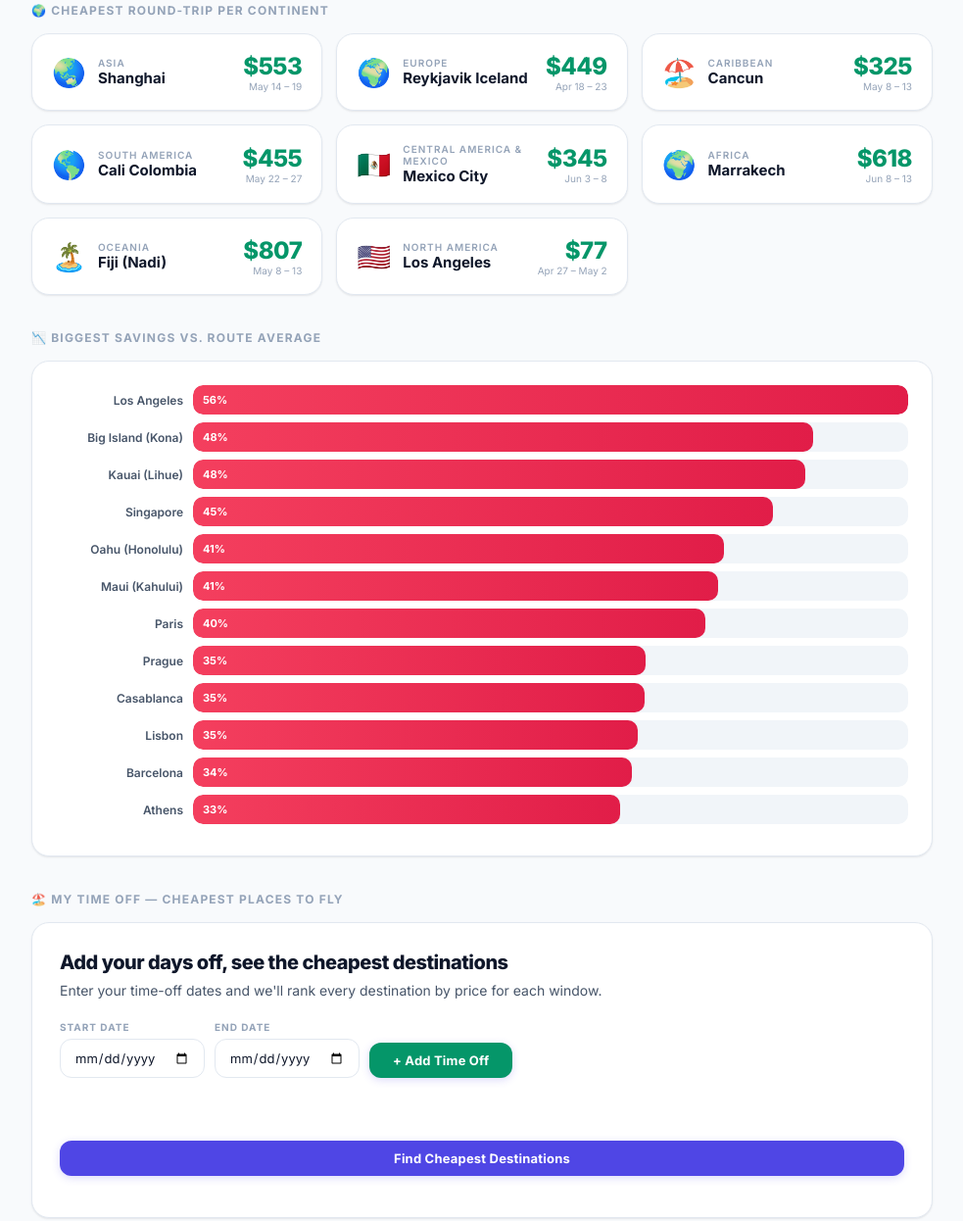
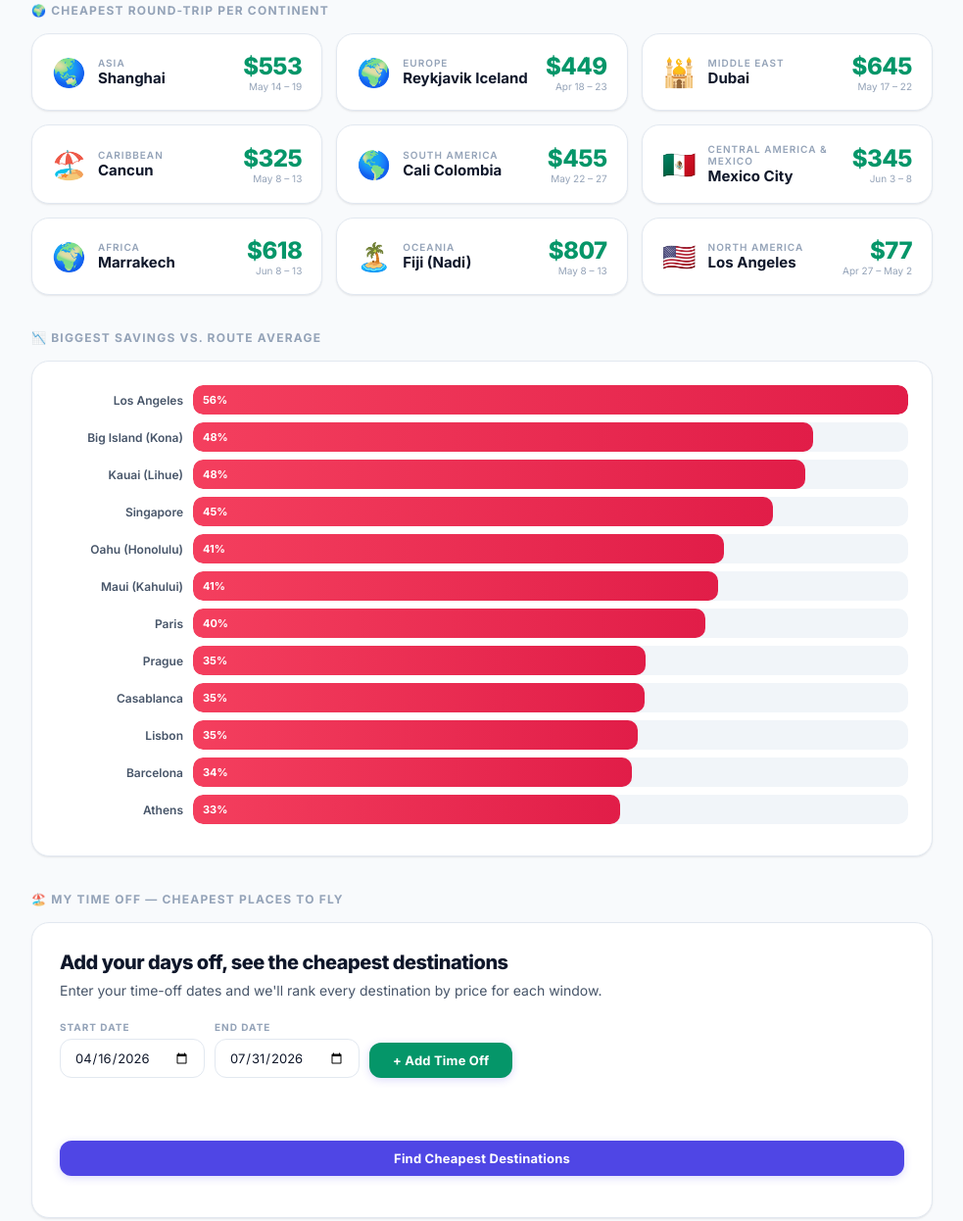
Before and after one commit to upham51/sea-flight-deals, a plain HTML site: page index.html in a window 1280 px wide. Shown: the part 313-1559 px from the top of the page at 98% size, without its empty margins (148-1131 px from the left). Drawn offline with nearby package versions, Linux system fonts and the light colour scheme.

Commit message:
Add files via upload

```diff
--- a/index.html
+++ b/index.html
@@ -554,8 +554,8 @@ SCAN_DATA.results.forEach(r => {
 
 // ─── Helpers ──────────────────────────────────────────────────────────────
 const MONTHS = ["Jan","Feb","Mar","Apr","May","Jun","Jul","Aug","Sep","Oct","Nov","Dec"];
-const regionEmoji = {"Asia":"🌏","Europe":"🌍","Caribbean":"🏖️","South America":"🌎","Central America & Mexico":"🇲🇽","Africa":"🌍","Oceania":"🏝️","North America":"🇺🇸"};
-const REGIONS = ["All","Asia","Europe","Caribbean","South America","Central America & Mexico","Africa","Oceania","North America"];
+const regionEmoji = {"Asia":"🌏","Europe":"🌍","Caribbean":"🏖️","South America":"🌎","Central America & Mexico":"🇲🇽","Africa":"🌍","Oceania":"🏝️","North America":"🇺🇸","Middle East":"🕌"};
+const REGIONS = ["All","Asia","Europe","Middle East","Caribbean","South America","Central America & Mexico","Africa","Oceania","North America"];
 
 function fmtDate(iso) {
   const d = new Date(iso + "T00:00:00");
@@ -595,7 +595,7 @@ function init() {
 
 function renderContinentSummary() {
   const grid = document.getElementById("continentGrid");
-  const continents = ["Asia","Europe","Caribbean","South America","Central America & Mexico","Africa","Oceania","North America"];
+  const continents = ["Asia","Europe","Middle East","Caribbean","South America","Central America & Mexico","Africa","Oceania","North America"];
   grid.innerHTML = continents.map(c => {
     const cr = SCAN_DATA.results.filter(r => r.region === c).sort((a,b) => a.price - b.price);
     if (!cr.length) return "";
@@ -751,8 +751,10 @@ function populateDestDropdowns() {
   const in2w = new Date(now.getTime() + 14 * 86400000);
   const in4m = new Date(now.getTime() + 120 * 86400000);
   const fmt = d => d.toISOString().split("T")[0];
-  document.getElementById("drFrom").value = fmt(in2w);
-  document.getElementById("drTo").value = fmt(in4m);
+  const drFrom = document.getElementById("drFrom") || document.getElementById("toFrom");
+  const drTo = document.getElementById("drTo") || document.getElementById("toTo");
+  if (drFrom) drFrom.value = fmt(in2w);
+  if (drTo) drTo.value = fmt(in4m);
   document.getElementById("mcFrom").value = fmt(in2w);
   document.getElementById("mcTo").value = fmt(in4m);
 }
```
